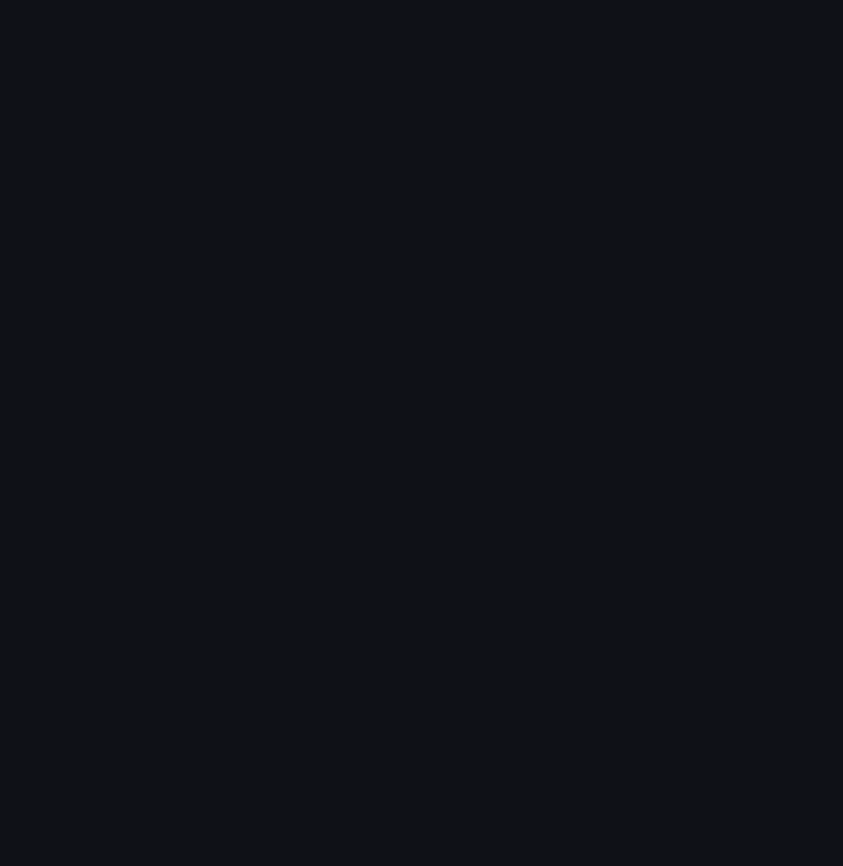
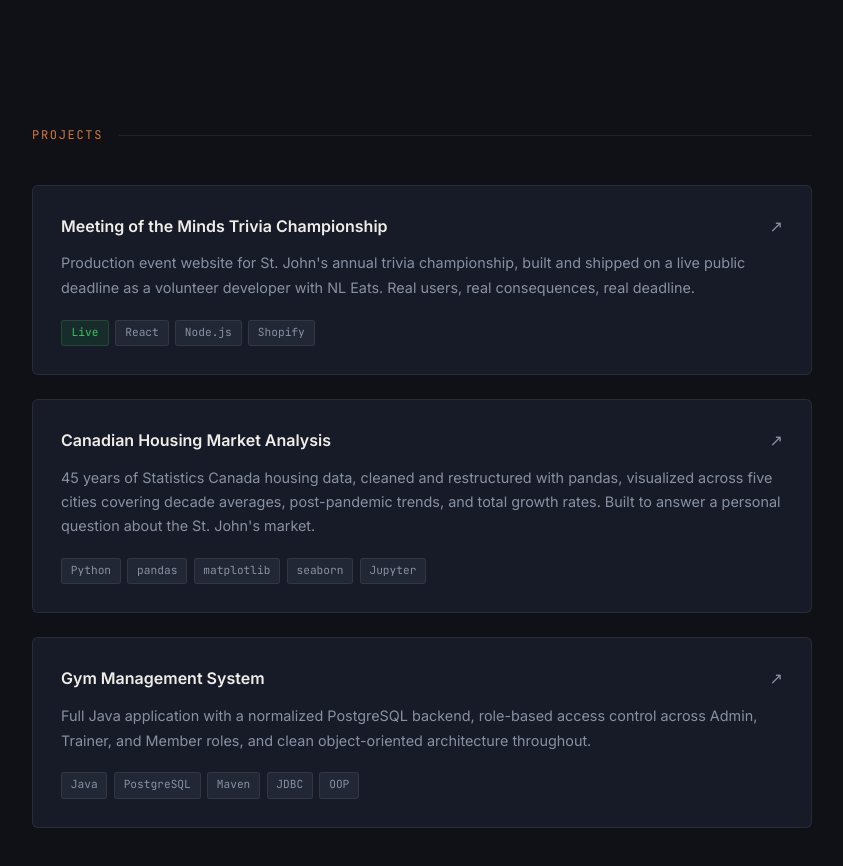
Before and after one commit to BCoishous/my-portfolio, a React (Create React App) app: page / in a window 1280 px wide. Shown: the part 1500-2366 px from the top of the page, without its empty margins (218-1061 px from the left). Before the commit the page ends 1530 px from the top, so only its background shows below. Built offline with nearby package versions, Linux system fonts and the light colour scheme.

Commit message:
add projects section

```diff
--- a/src/App.js
+++ b/src/App.js
@@ -1,6 +1,7 @@
 import Navbar from "./components/Navbar";
 import Hero from "./components/Hero";
 import About from "./components/About";
+import Projects from "./components/Projects";
 
 function App() {
   return (
@@ -8,6 +9,7 @@ function App() {
       <Navbar />
       <Hero />
       <About />
+      <Projects />
     </div>
   );
 }
--- /dev/null
+++ b/src/components/Projects.css
@@ -0,0 +1,83 @@
+.projects {
+  max-width: 860px;
+  margin: 0 auto;
+  padding: 6rem 2.5rem;
+}
+
+.projects-grid {
+  display: grid;
+  gap: 1.5rem;
+}
+
+.project-card {
+  background: var(--bg2);
+  border: 1px solid var(--border);
+  border-radius: 6px;
+  padding: 1.75rem;
+  transition:
+    border-color 0.2s,
+    transform 0.2s;
+  text-decoration: none;
+  display: block;
+}
+
+.project-card:hover {
+  border-color: rgba(212, 120, 58, 0.4);
+  transform: translateY(-2px);
+}
+
+.project-header {
+  display: flex;
+  justify-content: space-between;
+  align-items: flex-start;
+  margin-bottom: 0.75rem;
+}
+
+.project-title {
+  font-size: 1rem;
+  font-weight: 600;
+  color: var(--text);
+}
+
+.project-link-icon {
+  color: var(--muted);
+  font-size: 1rem;
+  transition: color 0.2s;
+}
+
+.project-card:hover .project-link-icon {
+  color: var(--accent);
+}
+
+.project-desc {
+  font-size: 0.9rem;
+  color: var(--muted);
+  line-height: 1.7;
+  margin-bottom: 1.2rem;
+}
+
+.project-tags {
+  display: flex;
+  flex-wrap: wrap;
+  gap: 0.4rem;
+}
+
+.project-tag {
+  font-family: var(--mono);
+  font-size: 0.7rem;
+  padding: 0.2rem 0.55rem;
+  border-radius: 3px;
+  background: rgba(136, 145, 164, 0.1);
+  color: var(--muted);
+  border: 1px solid var(--border);
+}
+
+.live-badge {
+  font-family: var(--mono);
+  font-size: 0.7rem;
+  padding: 0.2rem 0.6rem;
+  border-radius: 3px;
+  background: rgba(52, 199, 89, 0.1);
+  color: #34c759;
+  border: 1px solid rgba(52, 199, 89, 0.2);
+}
--- /dev/null
+++ b/src/components/Projects.js
@@ -0,0 +1,63 @@
+import "./Projects.css";
+
+const projects = [
+  {
+    title: "Meeting of the Minds Trivia Championship",
+    description:
+      "Production event website for St. John's annual trivia championship, built and shipped on a live public deadline as a volunteer developer with NL Eats. Real users, real consequences, real deadline.",
+    tags: ["React", "Node.js", "Shopify"],
+    link: "https://www.meetingofthemindstrivia.com/",
+    live: true,
+  },
+  {
+    title: "Canadian Housing Market Analysis",
+    description:
+      "45 years of Statistics Canada housing data, cleaned and restructured with pandas, visualized across five cities covering decade averages, post-pandemic trends, and total growth rates. Built to answer a personal question about the St. John's market.",
+    tags: ["Python", "pandas", "matplotlib", "seaborn", "Jupyter"],
+    link: "https://github.com/BCoishous/canadian-housing-eda",
+    live: false,
+  },
+  {
+    title: "Gym Management System",
+    description:
+      "Full Java application with a normalized PostgreSQL backend, role-based access control across Admin, Trainer, and Member roles, and clean object-oriented architecture throughout.",
+    tags: ["Java", "PostgreSQL", "Maven", "JDBC", "OOP"],
+    link: "https://github.com/BCoishous/Advanced-Java-Final---Gym-Management-System",
+    live: false,
+  },
+];
+
+function Projects() {
+  return (
+    <section id="projects" className="projects">
+      <p className="section-label">Projects</p>
+      <div className="projects-grid">
+        {projects.map((project, index) => (
+          <a
+            key={index}
+            href={project.link}
+            target="_blank"
+            rel="noreferrer"
+            className="project-card"
+          >
+            <div className="project-header">
+              <span className="project-title">{project.title}</span>
+              <span className="project-link-icon">↗</span>
+            </div>
+            <p className="project-desc">{project.description}</p>
+            <div className="project-tags">
+              {project.live && <span className="live-badge">Live</span>}
+              {project.tags.map((tag, i) => (
+                <span key={i} className="project-tag">
+                  {tag}
+                </span>
+              ))}
+            </div>
+          </a>
+        ))}
+      </div>
+    </section>
+  );
+}
+
+export default Projects;
```
